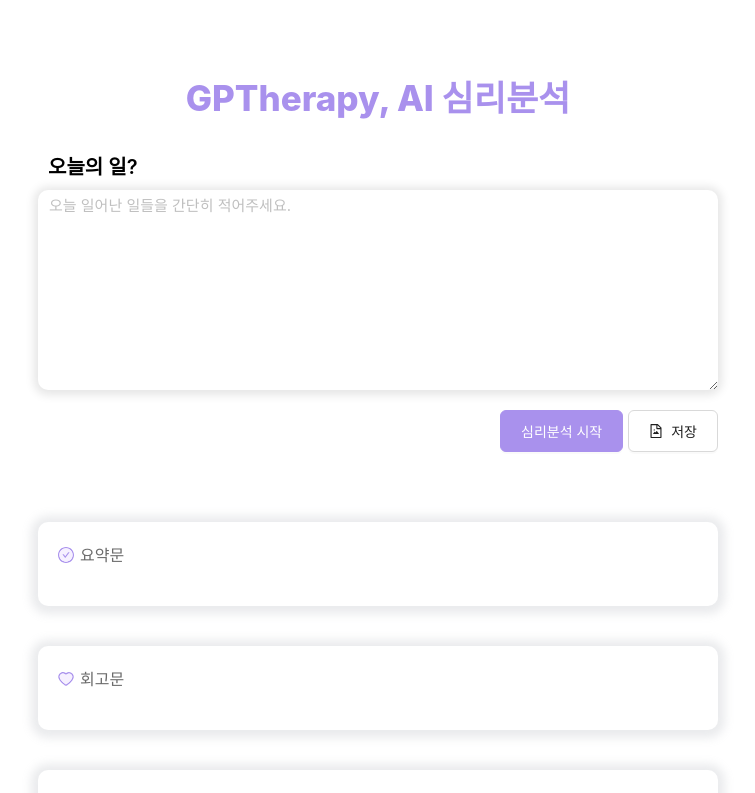
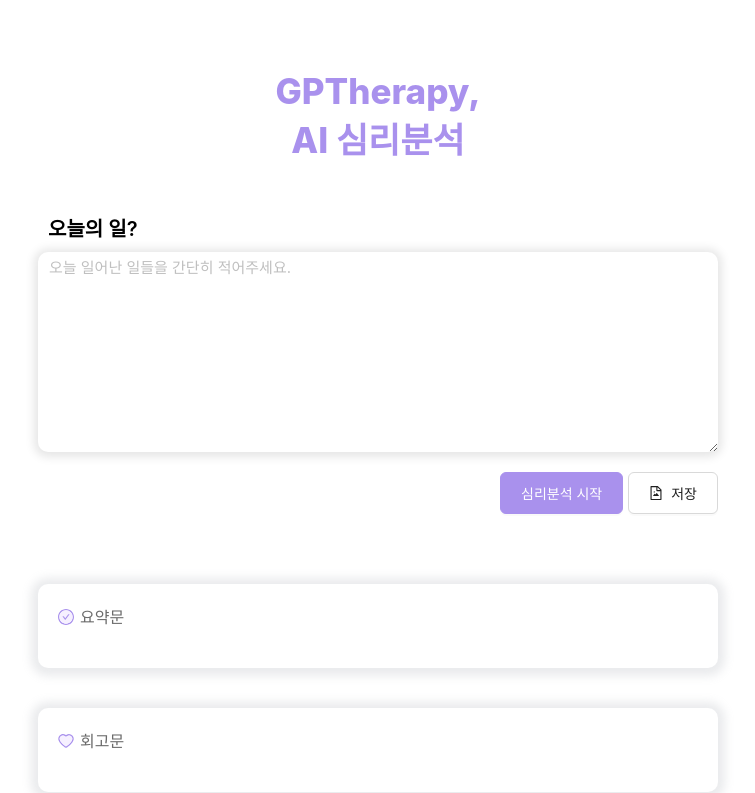
Before and after one commit to sxxyeon/GPTherapy, a React (Vite) app: page / in a window 1280 px wide. Shown: the top 793 px of the page, without its empty margins (262-1017 px from the left). Built offline with nearby package versions, Linux system fonts and the light colour scheme.

Commit message:
css 수정2

```diff
--- a/src/App.jsx
+++ b/src/App.jsx
@@ -41,7 +41,7 @@
   return (
     <AppConatiner>
       {contextHolder}
-      <AppTitle>GPTherapy, AI 심리분석</AppTitle>
+      <AppTitle>GPTherapy, <br/> AI 심리분석</AppTitle>
       <DiaryInput
         messageApi={messageApi}
         isLoading={isLoading}
@@ -70,7 +70,7 @@
   width: 100%;
   font-weight: 400;
   font-size: 35px;
-  padding: 20px 0;
+  padding: 20px 0 40px;
   text-align: center;
   color: #a991ed;
   font-weight: 800;
```
